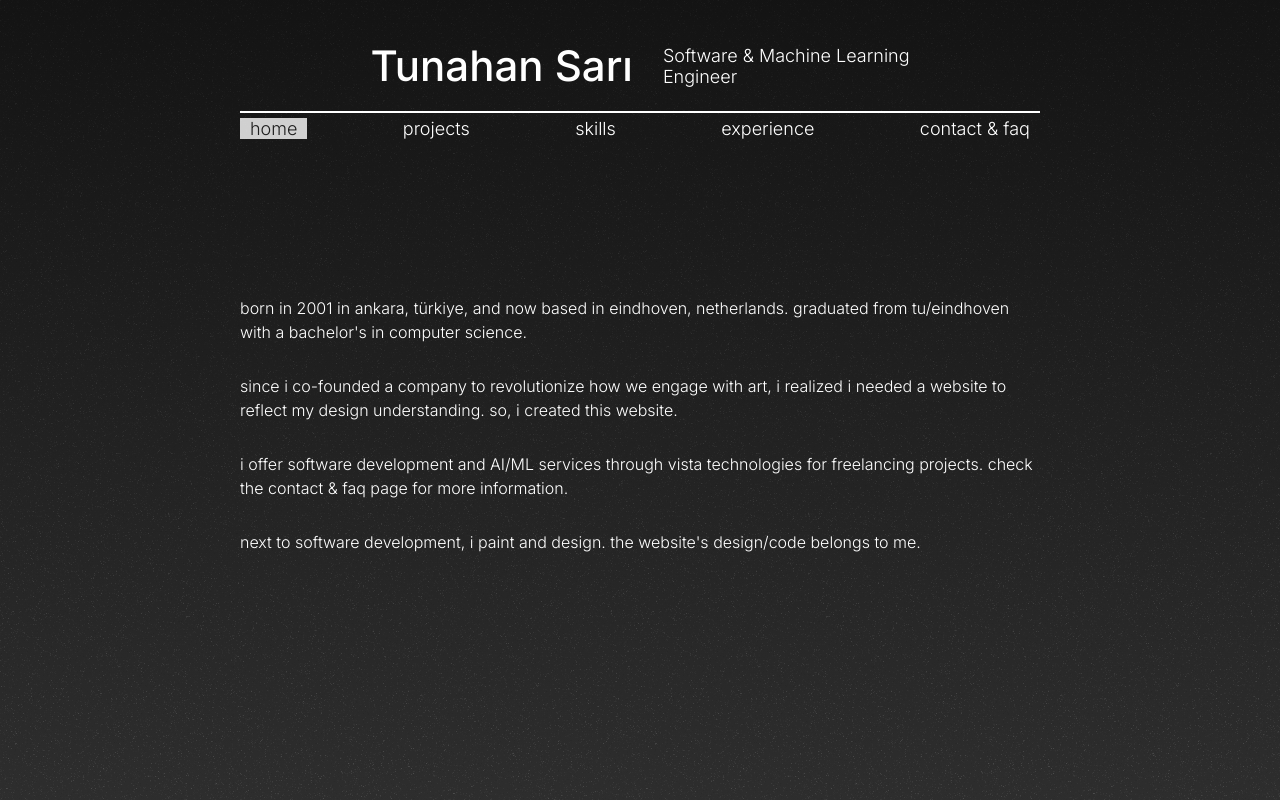
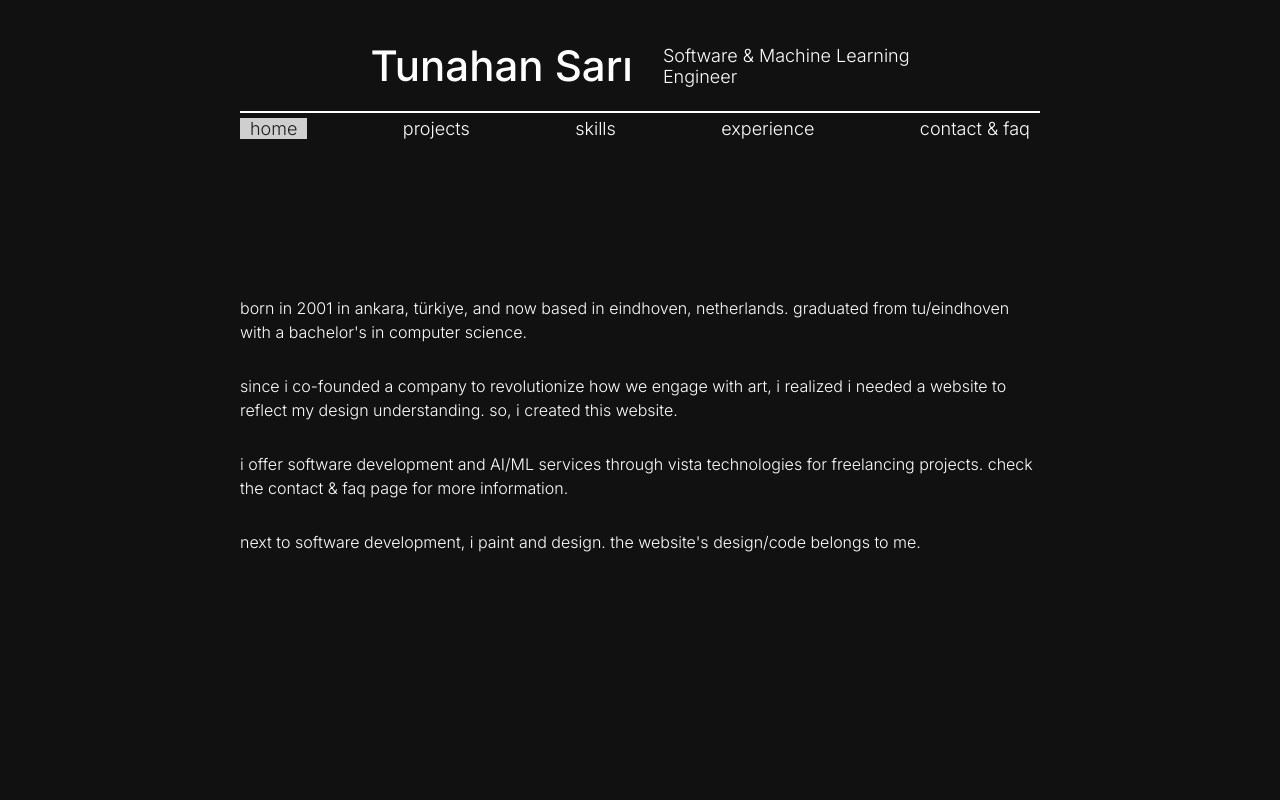
Before and after one commit to TutubanaS/website-tunahan-sari-final, a Vue app in the folder tunahan-sari-website-final/: page / in a window 1280 px wide. Built offline with nearby package versions, Linux system fonts and the light colour scheme.

Commit message:
Update App.vue

```diff
--- a/tunahan-sari-website-final/src/App.vue
+++ b/tunahan-sari-website-final/src/App.vue
@@ -3,10 +3,6 @@
     <!-- Rotating Gradient Background -->
     <div class="gradient-background"></div>
 
-    <!-- Noise Layer with Image -->
-    <div class="noise-layer">
-      <!-- Noise Layer CSS is managed here; no img tag is used -->
-    </div>
 
     <!-- Common Container for Header and Content -->
     <div class="container">
@@ -105,14 +101,11 @@ body {
 /* Rotating Gradient Background */
 .gradient-background {
   position: absolute;
-  top: 50%;
-  left: 50%;
-  width: 250vw; /* Extended to prevent edge gaps during rotation */
-  height: 250vh; /* Extended to prevent edge gaps during rotation */
-  background: linear-gradient(0deg, #000000, #414141);
-  animation: rotateGradient 10s linear infinite;
-  transform: translate(-50%, -50%) rotate(0deg); /* Center and start rotation */
-  transform-origin: center center; /* Center of rotation */
+  top: 0;
+  left: 0;
+  width: 100%;
+  height: 100%;
+  background: #111111;
   z-index: -3;
 }
 
@@ -126,22 +119,7 @@ body {
   }
 }
 
-/* Noise Layer */
-.noise-layer {
-  position: absolute;
-  top: 0;
-  left: 0;
-  width: 100%;
-  height: 100%;
-  pointer-events: none; /* Disable interactions */
-  z-index: -2;
-  overflow: hidden; /* Hide overflow if any */
-  background-image: url('./assets/random-static.png'); /* Noise image */
-  background-size: 50%; /* Image size */
-  background-repeat: repeat; /* Repeat the image */
-  opacity: 0.8; /* Noise opacity */
-  mix-blend-mode: overlay; /* Blend mode with background */
-}
+
 
 /* Common Container for Header and Content */
 .container {
```
